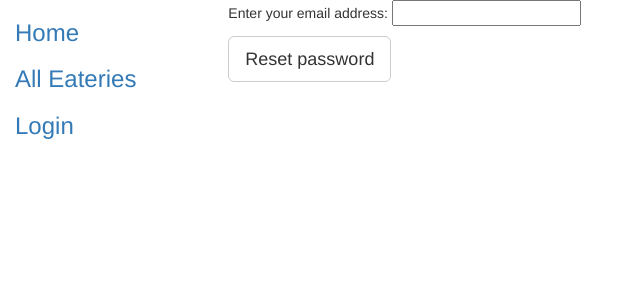
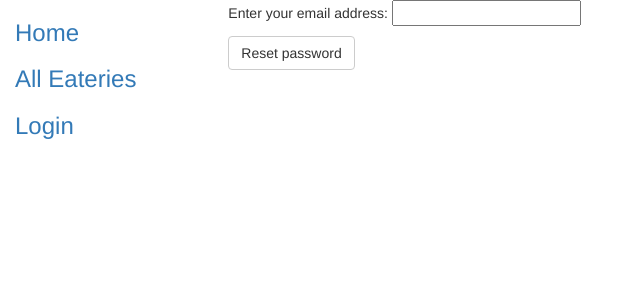
Before and after one commit to adamalmonte/luncheon, a Django app: page /accounts/password_reset/ in a window 1280 px wide. Shown: the top 300 px of the page, without its empty margins (0-640 px from the left). Run offline with Django 3.2, Linux system fonts and the light colour scheme; some libraries are stand-ins or nearby versions.

Commit message:
More slight button tweaks

```diff
--- a/luncheon/templates/registration/login.html
+++ b/luncheon/templates/registration/login.html
@@ -28,7 +28,7 @@
 </div>
 
 <div>
-  <input type="submit" value="login" />
+  <input class="btn btn-default" type="submit" value="login" />
   <input type="hidden" name="next" value="{{ next }}" />
 </div>
 </form>
--- a/luncheon/templates/registration/password_reset_form.html
+++ b/luncheon/templates/registration/password_reset_form.html
@@ -4,7 +4,7 @@
 <form action="" method="post">{% csrf_token %}
     {% if form.email.errors %} {{ form.email.errors }} {% endif %}
         <p>Enter your email address: {{ form.email }}</p>
-    <input type="submit" class="btn btn-default btn-lg" value="Reset password" />
+    <input type="submit" class="btn btn-default" value="Reset password" />
 </form>
 
 {% endblock %}
```
